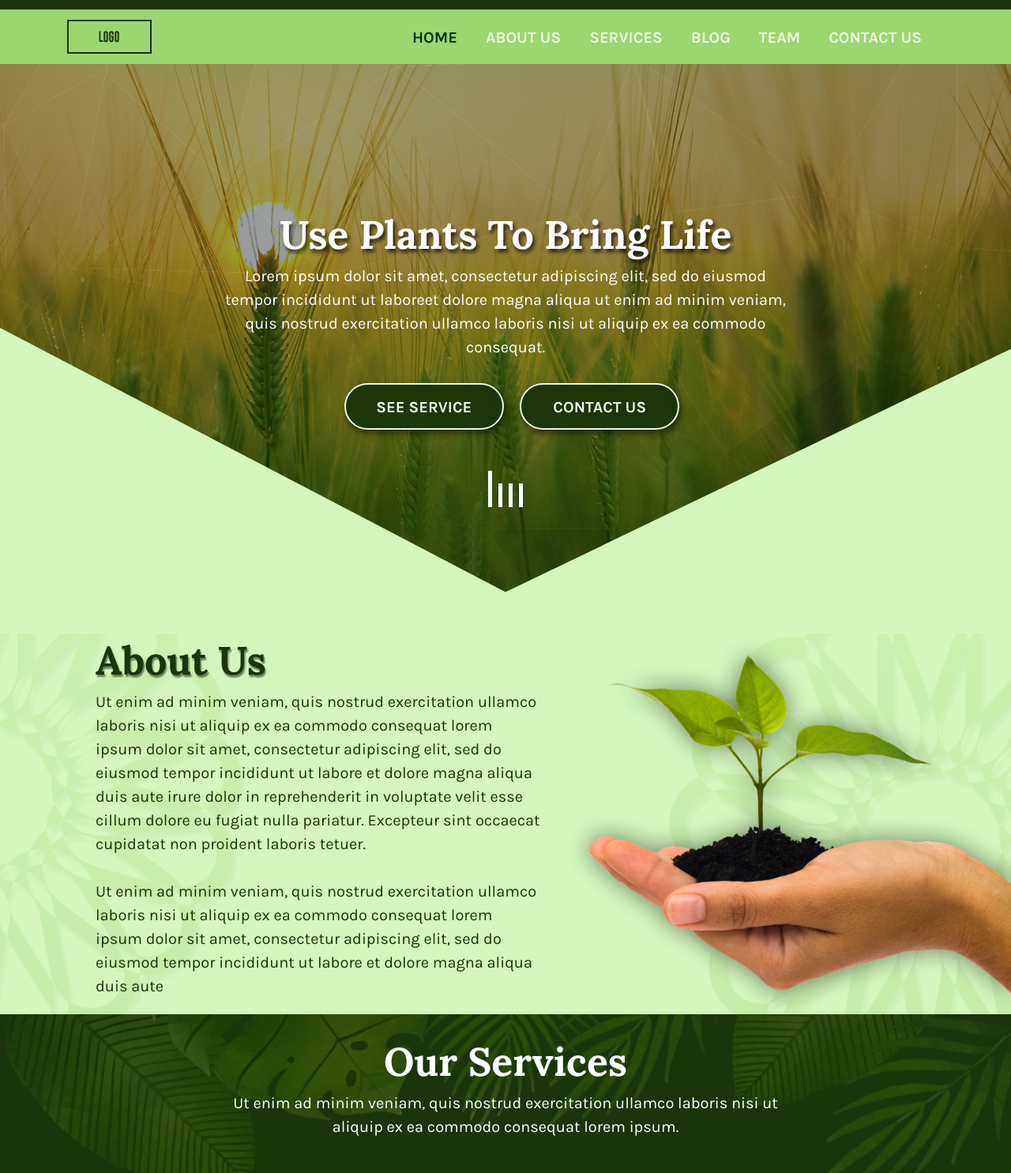
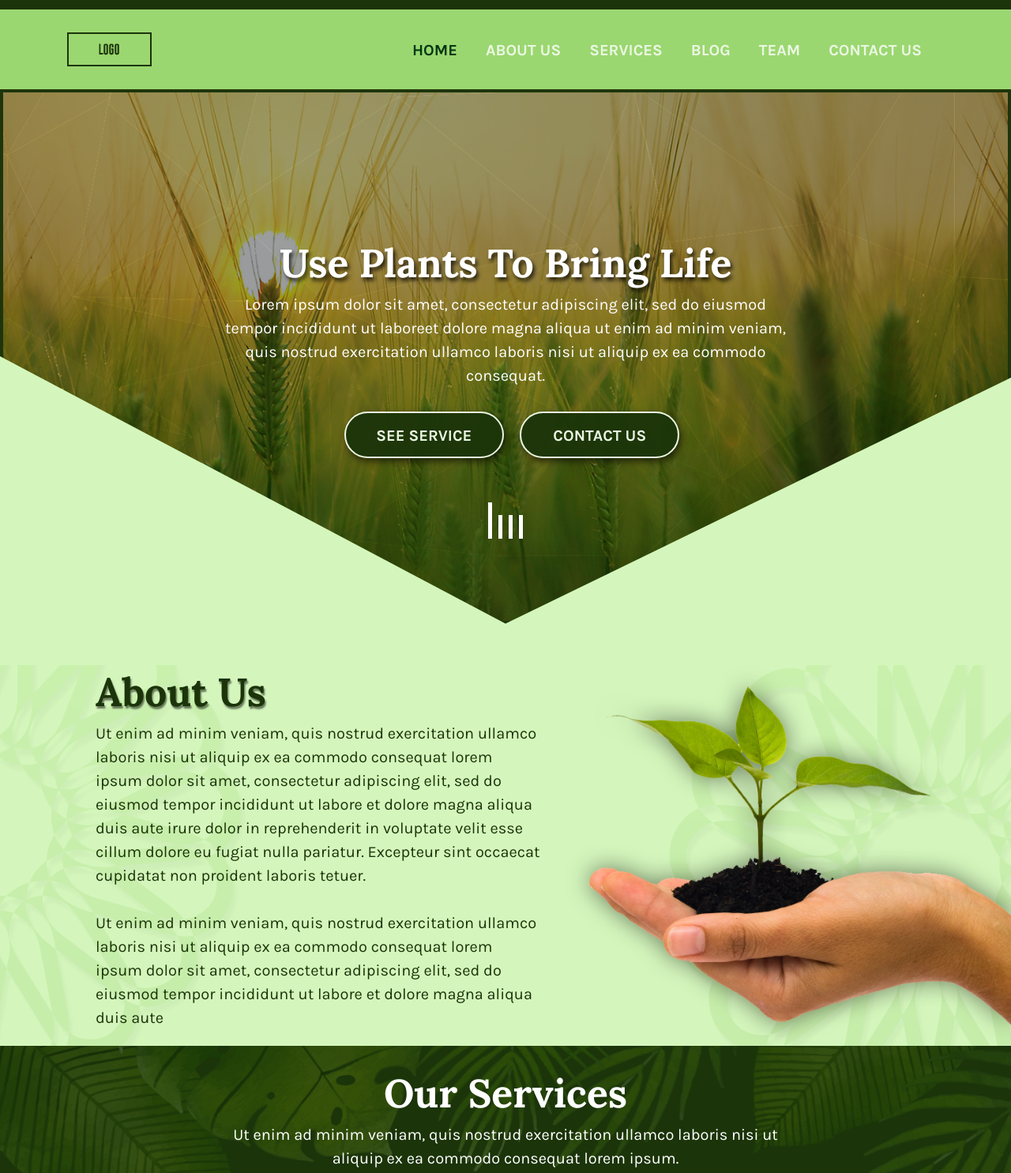
Before and after one commit to UsmanHaiderKhan/LandScaping-Seven, a plain HTML site: page LandScaping-Seven/index.html in a window 1280 px wide. Shown: the part 50-1535 px from the top of the page at 79% size. Drawn offline with Linux system fonts and the light colour scheme.

Commit message:
update the style sheet of the theme

```diff
--- a/LandScaping-Seven/assets/Bootstrap4/css/styles.css
+++ b/LandScaping-Seven/assets/Bootstrap4/css/styles.css
@@ -70,6 +70,7 @@ html, body {
     background-size: cover;
     background-position: right;
     background-repeat: no-repeat;
+    border: 4px solid #1e350b;
     -webkit-clip-path: polygon(50% 0%, 100% 0%, 100% 54%, 50% 100%, 0 50%, 0 0);
     clip-path: polygon(50% 0%, 100% 0%, 100% 54%, 50% 100%, 0 50%, 0 0);
 }
@@ -110,6 +111,9 @@ html, body {
     background-color: rgb(155, 215, 112);
 }
 
+.navbar {
+    padding: 1.5rem 1rem;
+}
 
 .active .nav-link {
     position: relative;
@@ -268,12 +272,19 @@ html, body {
     z-index: 1;
 }
 
+/*.position-bw-sections {
+    position: absolute;
+    left: 0%;
+    top: -240px;
+    width: 100%;
+}*/
 /*=================================
       About Section Styling
   =================================*/
+
 #about {
     background: #d4f6bc;
-    background-size: cover;
+    background-size: 100%;
     background-position: center;
     background-repeat: no-repeat;
 }
@@ -300,7 +311,7 @@ html, body {
        Service Section  Styling
   =================================*/
 #services {
-    padding: 30px 0;
+    padding: 30px 0 90px 0;
     background-size: cover;
     background-position: center;
     background-repeat: no-repeat;
@@ -579,6 +590,7 @@ html, body {
         border-radius: 29px;
         font-size: 14px;
         color: #84907a;
+        border: none;
         font-weight: 400;
         font-family: 'Karla', sans-serif;
         background-color: rgba(255, 255, 255, 0.922);
@@ -1331,7 +1343,7 @@ button:focus {
     }
 }
 
-@media screen and (max-width: 1366px) {
+@media screen and (max-width: 1367px) {
     .content-setting {
         padding: 208px 0;
     }
@@ -1364,11 +1376,6 @@ button:focus {
         top: 39%;
     }
 
-
-
-
-
-
     .email-text {
         font-size: 16px;
     }
@@ -1479,7 +1486,7 @@ button:focus {
 @media screen and (max-width: 900px) {
 }
 
-@media screen and (max-width: 800px) {
+@media screen and (max-width: 802px) {
     .media-about-mt {
         margin-top: 0px;
     }
@@ -1635,7 +1642,7 @@ button:focus {
     }
 }
 
-@media screen and (max-width: 768px) {
+@media screen and (max-width: 769px) {
     .media-about-mt {
         margin-top: 0px;
     }
@@ -1662,13 +1669,6 @@ button:focus {
         top: 63%;
     }
 
-
-
-
-
-
-
-
     .media-top-align {
         text-align: center;
     }
@@ -1798,7 +1798,7 @@ button:focus {
     }
 }
 
-@media screen and (max-width: 414px) {
+@media screen and (max-width: 415px) {
     .some {
         position: relative;
         background-size: cover;
@@ -1931,7 +1931,7 @@ button:focus {
     }
 }
 
-@media screen and (max-width: 411px) {
+@media screen and (max-width: 412px) {
     .content-setting {
         padding: 50px 0;
     }
@@ -1941,7 +1941,7 @@ button:focus {
     }
 }
 
-@media screen and (max-width: 375px) {
+@media screen and (max-width: 376px) {
     .content-setting {
         padding: 50px 0;
     }
@@ -1956,13 +1956,13 @@ button:focus {
 
 
 /*==================== Media Query For Land Scape Mode =====================*/
-@media screen and (max-width:1366px ) and (orientation: landscape) {
+@media screen and (max-width:1367px ) and (orientation: landscape) {
     .content-setting {
         padding: 208px 0;
     }
 }
 
-@media screen and (max-width: 1280px) and (orientation: landscape) {
+@media screen and (max-width: 1283px) and (orientation: landscape) {
     .content-setting {
         padding: 186px 0;
     }
@@ -1983,7 +1983,7 @@ button:focus {
     }
 }
 
-@media screen and (max-width: 823px) and (orientation: landscape) {
+@media screen and (max-width: 824px) and (orientation: landscape) {
     .media-top-align {
         text-align: center;
     }
@@ -2066,7 +2066,7 @@ button:focus {
 @media screen and (max-width: 812px) and (orientation: landscape) {
 }
 
-@media screen and (max-width: 740px) and (orientation: landscape) {
+@media screen and (max-width: 741px) and (orientation: landscape) {
     .media-top-align {
         text-align: center;
     }
@@ -2182,7 +2182,7 @@ button:focus {
     }
 }
 
-@media screen and (max-width: 736px) and (orientation: landscape) {
+@media screen and (max-width: 737px) and (orientation: landscape) {
     .media-top-align {
         text-align: center;
     }
@@ -2282,7 +2282,7 @@ button:focus {
     }
 }
 
-@media screen and (max-width: 731px) and (orientation: landscape) {
+@media screen and (max-width: 732px) and (orientation: landscape) {
     .media-top-align {
         text-align: center;
     }
@@ -2382,7 +2382,7 @@ button:focus {
     }
 }
 
-@media screen and (max-width: 667px) and (orientation: landscape) {
+@media screen and (max-width: 668px) and (orientation: landscape) {
     .content-setting {
         padding: 64px 0;
     }
```
